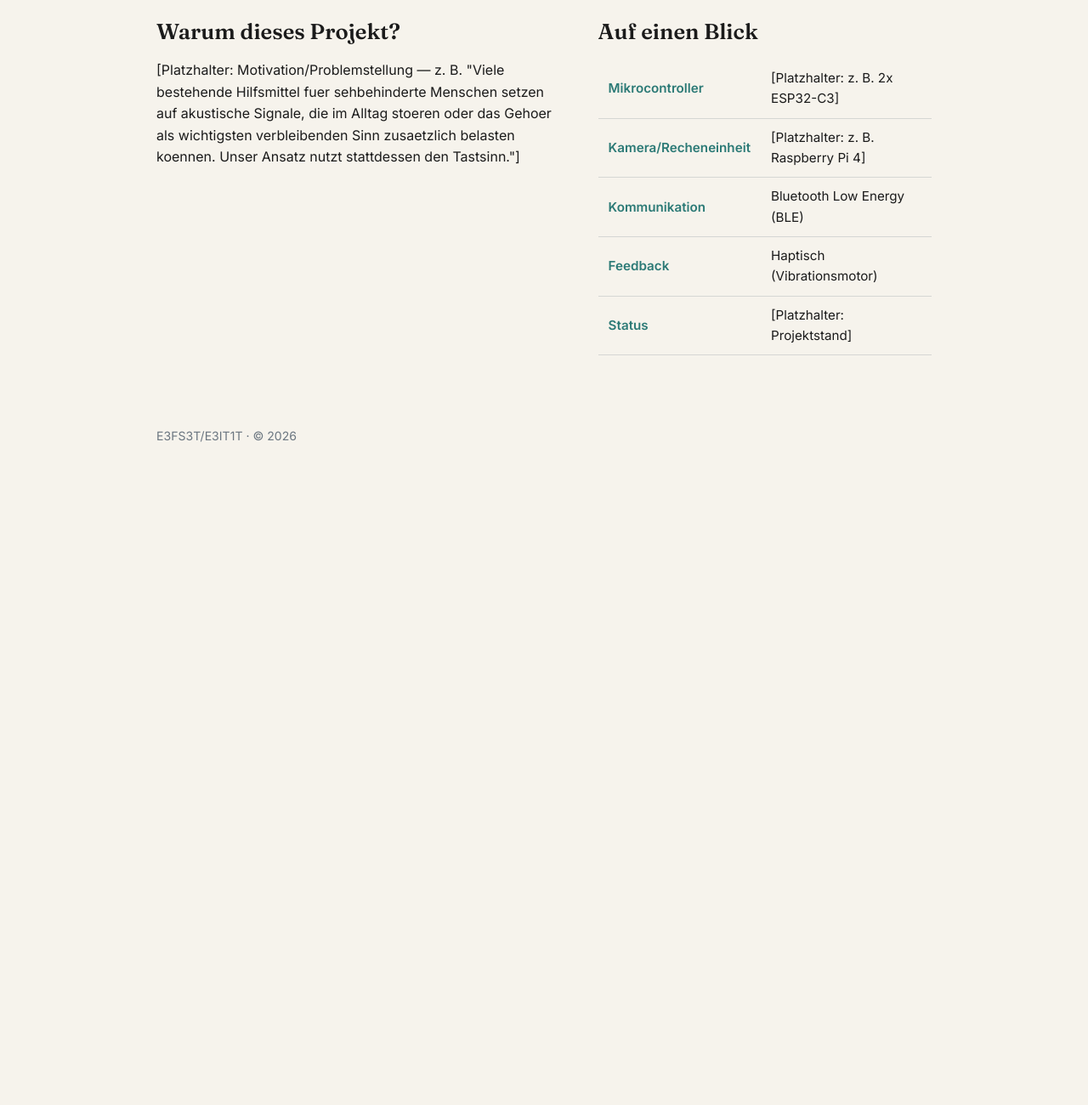
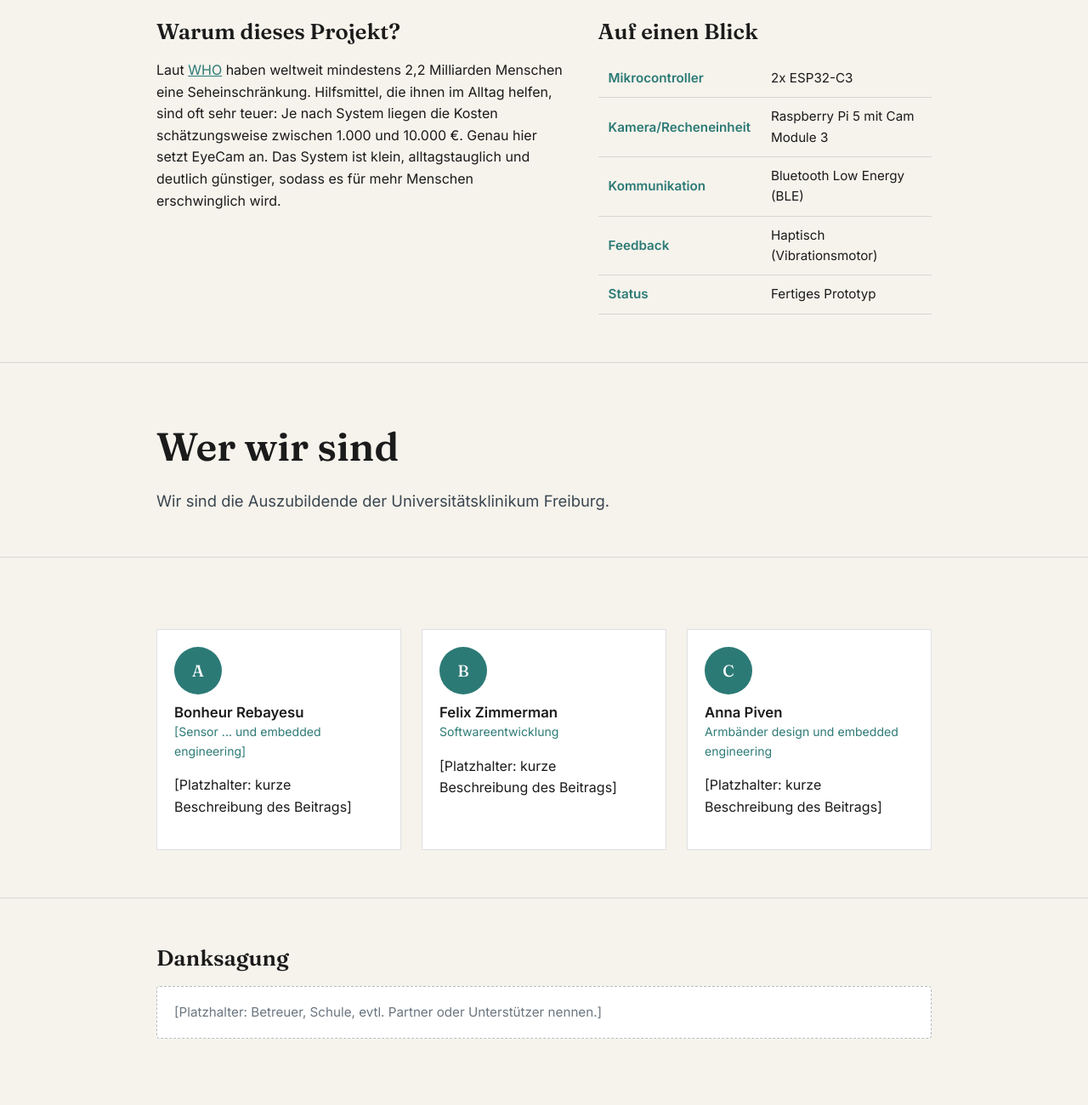
Before and after one commit to felix0351z/EyeCam, a website: page Website/index.html in a window 1280 px wide. Shown: the part 1200-2500 px from the top of the page at 85% size. Before the commit the page ends 1765 px from the top, so only its background shows below. Drawn offline with Linux system fonts and the light colour scheme.

Commit message:
Schrifft anpassung

```diff
--- a/Website/index.html
+++ b/Website/index.html
@@ -1,4 +1,5 @@
 <!DOCTYPE html>
+
 <html lang="de">
 <head>
   <meta charset="UTF-8" />
@@ -11,37 +12,31 @@
   <header class="site-header">
     <div class="container">
       <a href="index.html" class="brand">EyeCam<span>.</span></a>
-      <nav>
-        <a href="index.html">Start</a>
-        <a href="funktionsweise.html">Funktionsweise</a>
-        <a href="team.html">Team</a>
-        <a href="kontakt.html">Kontakt</a>
-      </nav>
     </div>
   </header>
 
   <section class="hero">
     <div class="container">
-      <h1>Ein Warnsystem, das man spuert statt sieht.</h1>
+      <h1>Haptische Hinderniswarnung für unterwegs.</h1>
       <p class="lede">
         Die auf Brusthöhe montierte Raspberry Pi Camera Module 3 erkennt Hindernisse in der Umgebung und sendet Signale an zwei Armbänder, um dem Nutzer die Richtung zum Ausweichen anzuzeigen (links oder rechts). Die Kamera ist mit einem Raspberry Pi verbunden, auf dem die Bildverarbeitung durchgeführt wird. Für die Armbänder werden Arduino-Nano-Module in Kombination mit Vibrationsmotoren verwendet, um haptisches Feedback zu erzeugen. Zusätzlich ist der Einsatz von Ultraschallsensoren geplant, um mögliche Ungenauigkeiten bei der Distanzmessung der Kamera zu verbessern. Für die Hinderniserkennung wird OpenCV verwendet.
       </p>
     </div>
   </section>
 
-  <section id="ueberblick">
+  <section id="überblick">
     <div class="container">
       <h2>Wie das System funktioniert</h2>
       <p class="placeholder">
-        [Platzhalter: Hier koennt ihr ein Foto oder eine Skizze des Aufbaus einfuegen —
-        z. B. &lt;img src="bilder/aufbau.jpg" alt="Aufbau des Geraets"&gt;]
+        [Platzhalter: Hier könnt ihr ein Foto oder eine Skizze des Aufbaus einfuegen —
+        z. B. &lt;img src="bilder/aufbau.jpg" alt="Aufbau des Geräts"&gt;]
       </p>
 
       <div class="flow">
         <div class="flow-step">
           <h3>Erkennen</h3>
           <p>
-            Eine am Koerper getragene Kamera erfasst laufend die Umgebung und
+            Eine am Körper getragene Kamera erfasst laufend die Umgebung und
             erkennt Hindernisse per Bildverarbeitung.
             [Platzhalter: genutzte Hardware/Software ergaenzen, z. B. Raspberry Pi + YOLO]
           </p>
@@ -49,15 +44,15 @@
         <div class="flow-step">
           <h3>Senden</h3>
           <p>
-            Sobald ein Hindernis erkannt wird, sendet das Geraet ein Signal per
-            Bluetooth Low Energy (BLE) an eines von zwei Armbaendern —
+            Sobald ein Hindernis erkannt wird, sendet das Gerät ein Signal per
+            Bluetooth Low Energy (BLE) an eines von zwei Armbändern —
             je nachdem, auf welcher Seite ausgewichen werden soll.
           </p>
         </div>
         <div class="flow-step">
-          <h3>Spueren</h3>
+          <h3>Spüren</h3>
           <p>
-            Das Armband gibt eine haptische Rueckmeldung (Vibration), die
+            Das Armband gibt eine haptische Rückmeldung (Vibration), die
             anzeigt: ein paar Schritte nach links oder rechts ausweichen.
           </p>
         </div>
@@ -70,23 +65,69 @@
       <div>
         <h2>Warum dieses Projekt?</h2>
         <p>
-          [Platzhalter: Motivation/Problemstellung — z. B. "Viele bestehende
-          Hilfsmittel fuer sehbehinderte Menschen setzen auf akustische
-          Signale, die im Alltag stoeren oder das Gehoer als wichtigsten
-          verbleibenden Sinn zusaetzlich belasten koennen. Unser Ansatz nutzt
-          stattdessen den Tastsinn."]
+          Laut <a href="https://www.who.int/news-room/fact-sheets/detail/blindness-and-visual-impairment" target="_blank" rel="noopener noreferrer">WHO</a>
+    haben weltweit mindestens 2,2 Milliarden Menschen eine Seheinschränkung. Hilfsmittel, die ihnen im Alltag helfen, sind oft sehr teuer:
+    Je nach System liegen die Kosten schätzungsweise zwischen 1.000 und 10.000 €.
+    Genau hier setzt EyeCam an. Das System ist klein, alltagstauglich und deutlich günstiger, sodass es für mehr Menschen erschwinglich wird.
         </p>
       </div>
       <div>
         <h2>Auf einen Blick</h2>
         <table class="spec">
-          <tr><th>Mikrocontroller</th><td>[Platzhalter: z. B. 2x ESP32-C3]</td></tr>
-          <tr><th>Kamera/Recheneinheit</th><td>[Platzhalter: z. B. Raspberry Pi 4]</td></tr>
+          <tr><th>Mikrocontroller</th><td>2x ESP32-C3</td></tr>
+          <tr><th>Kamera/Recheneinheit</th><td>Raspberry Pi 5 mit Cam Module 3</td></tr>
           <tr><th>Kommunikation</th><td>Bluetooth Low Energy (BLE)</td></tr>
           <tr><th>Feedback</th><td>Haptisch (Vibrationsmotor)</td></tr>
-          <tr><th>Status</th><td>[Platzhalter: Projektstand]</td></tr>
+          <tr><th>Status</th><td>Fertiges Prototyp</td></tr>
         </table>
       </div>
+    </div>
+  </section>
+
+   <section class="hero" style="padding-bottom: 32px;">
+    <div class="container">
+      <h1>Wer wir sind</h1>
+      <p class="lede">
+        Wir sind die Auszubildende der Universitätsklinikum Freiburg.
+      </p>
+    </div>
+   </section>
+
+  <section>
+    <div class="container">
+     <div class="team-grid">
+
+        <div class="team-card">
+          <div class="avatar">A</div>
+          <h3>Bonheur Rebayesu</h3>
+          <div class="role">[Sensor ... und embedded engineering]</div>
+          <p>[Platzhalter: kurze Beschreibung des Beitrags]</p>
+        </div>
+
+        <div class="team-card">
+          <div class="avatar">B</div>
+          <h3>Felix Zimmerman</h3>
+          <div class="role">Softwareentwicklung</div>
+          <p>[Platzhalter: kurze Beschreibung des Beitrags]</p>
+        </div>
+
+        <div class="team-card">
+          <div class="avatar">C</div>
+          <h3>Anna Piven</h3>
+          <div class="role">Armbänder design und embedded engineering</div>
+          <p>[Platzhalter: kurze Beschreibung des Beitrags]</p>
+        </div>
+
+     </div>
+   </div>
+  </section>
+
+  <section>
+    <div class="container">
+      <h2>Danksagung</h2>
+      <p class="placeholder">
+        [Platzhalter: Betreuer, Schule, evtl. Partner oder Unterstützer nennen.]
+      </p>
     </div>
   </section>
 
```
